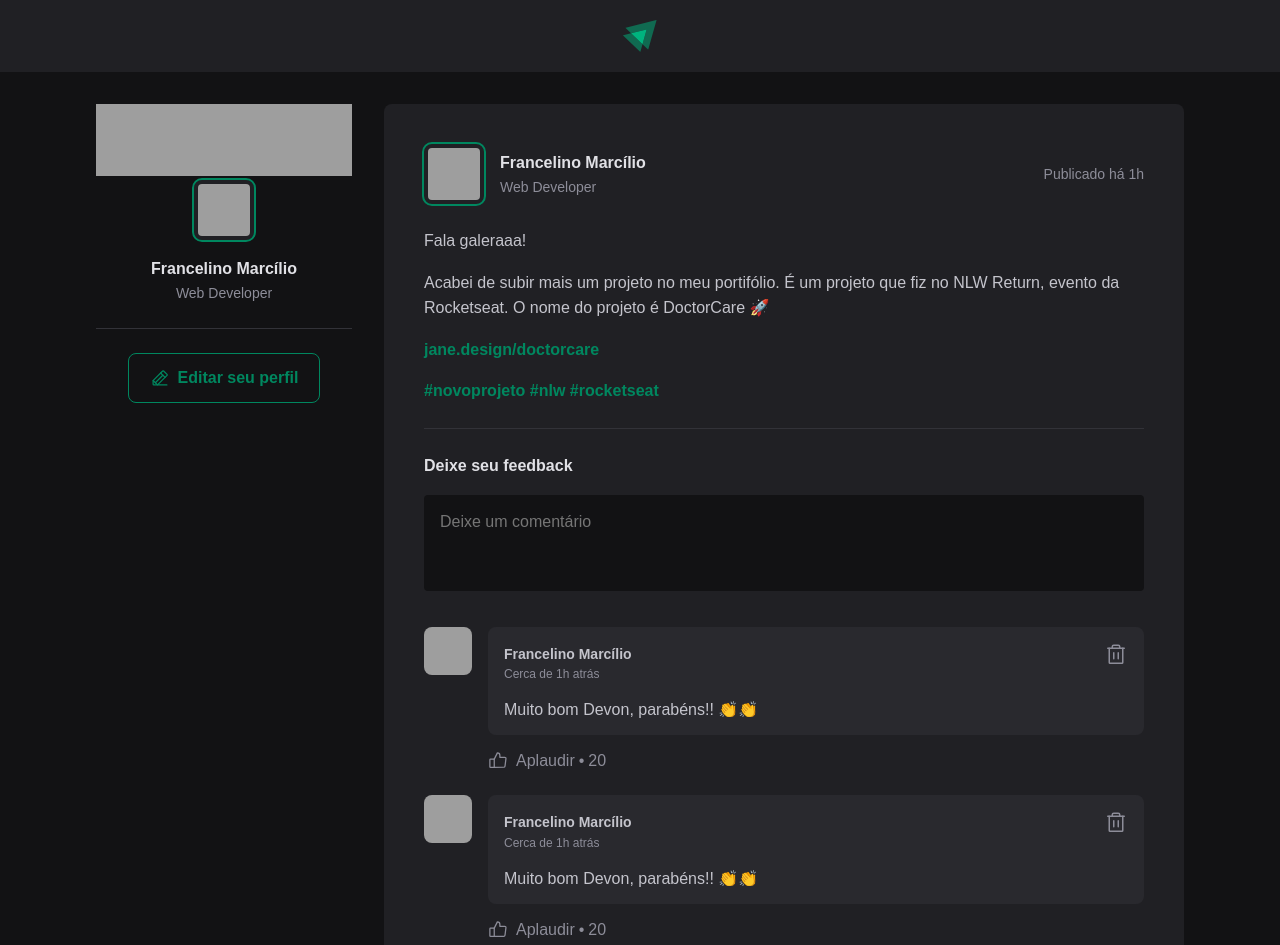
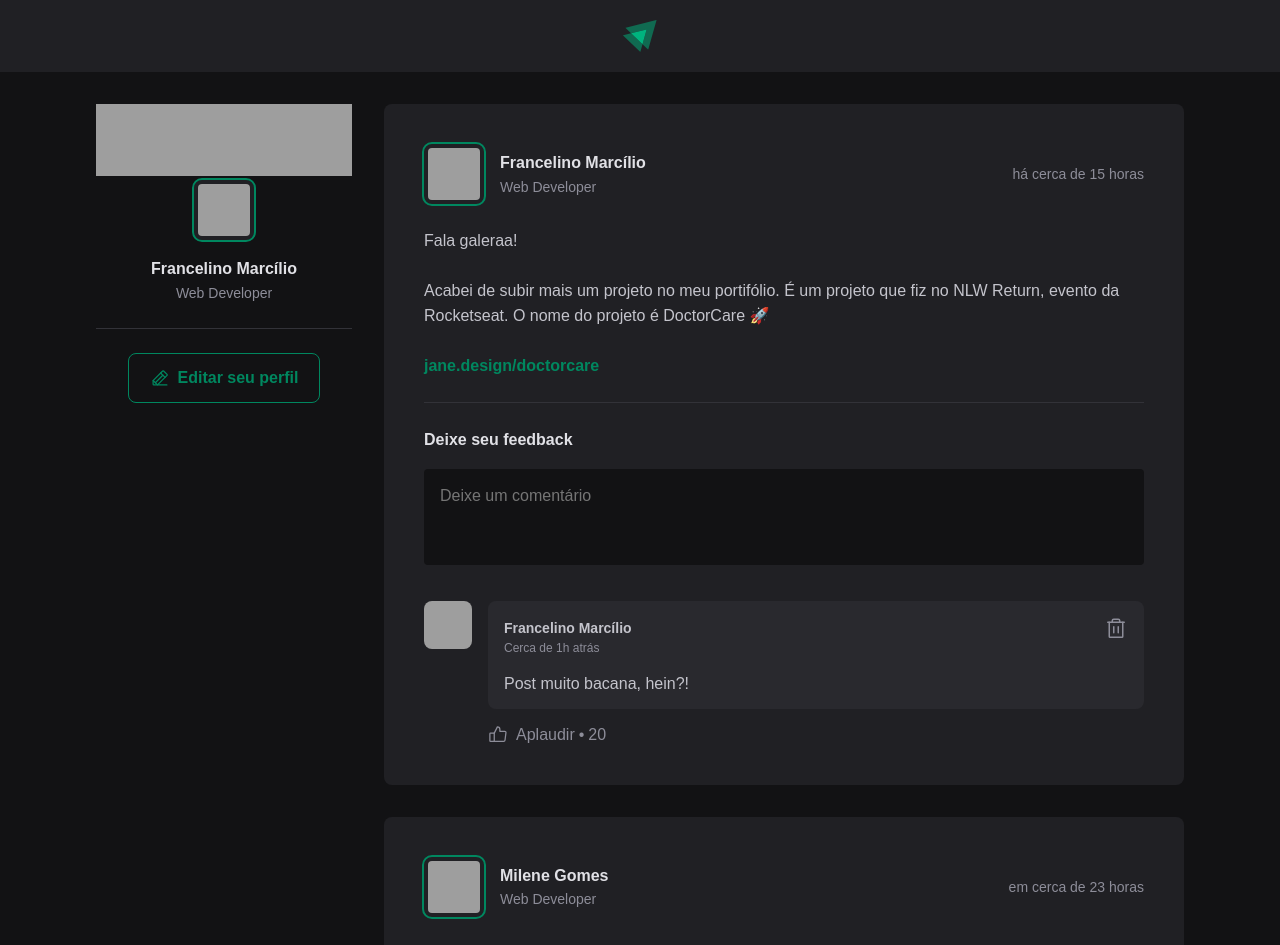
Before and after one commit to francelinom/ignite-feed, a React (Vite) app: page / in a window 1280 px wide. Shown: the top 945 px of the page. Built offline with nearby package versions, Linux system fonts and the light colour scheme; grey boxes are pictures that could not be loaded.

Commit message:
feat: comments

```diff
--- a/package.json
+++ b/package.json
@@ -10,6 +10,7 @@
     "preview": "vite preview"
   },
   "dependencies": {
+    "date-fns": "^4.1.0",
     "phosphor-react": "^1.4.1",
     "react": "^18.3.1",
     "react-dom": "^18.3.1"
--- a/src/App.jsx
+++ b/src/App.jsx
@@ -4,6 +4,45 @@ import { Post } from "./components/Post";
 
 import style from "./App.module.css";
 import "./index.css";
+
+const posts = [
+  {
+    id: 1,
+    author: {
+      avatarUrl: "https://github.com/francelinom.png",
+      name: "Francelino Marcílio",
+      role: "Web Developer",
+    },
+    content: [
+      { type: "paragraph", content: "Fala galeraa!" },
+      {
+        type: "paragraph",
+        content:
+          "Acabei de subir mais um projeto no meu portifólio. É um projeto que fiz no NLW Return, evento da Rocketseat. O nome do projeto é DoctorCare 🚀",
+      },
+      { type: "link", content: "jane.design/doctorcare" },
+    ],
+    publishedAt: new Date("2025-01-23 20:00:00"),
+  },
+  {
+    id: 2,
+    author: {
+      avatarUrl: "https://github.com/milenegomesdev.png",
+      name: "Milene Gomes",
+      role: "Web Developer",
+    },
+    content: [
+      { type: "paragraph", content: "Fala galeraa!" },
+      {
+        type: "paragraph",
+        content:
+          "Estou cursando Análise e desenvolvimento de sistemas na Estácio. É um projeto que fiz no NLW Return, evento da Rocketseat.🚀",
+      },
+      { type: "link", content: "jane.design/doctorcare" },
+    ],
+    publishedAt: new Date("2025-01-25 10:00:00"),
+  },
+];
 
 function App() {
   return (
@@ -13,8 +52,16 @@ function App() {
       <div className={style.wrapper}>
         <Sidebar />
         <main>
-          <Post author="Francelino Marcílio" content="Meu primeiro post" />
-          <Post author="Milene Gomes" content="Meu segundo post" />
+          {posts.map((post) => {
+            return (
+              <Post
+                key={post.id}
+                author={post.author}
+                content={post.content}
+                publishedAt={post.publishedAt}
+              />
+            );
+          })}
         </main>
       </div>
     </div>
--- a/src/components/Comment.jsx
+++ b/src/components/Comment.jsx
@@ -2,7 +2,7 @@ import { ThumbsUp, Trash } from "phosphor-react";
 import styles from "./Comment.module.css";
 import { Avatar } from "./Avatar";
 
-export function Comment() {
+export function Comment({ comment }) {
   return (
     <div className={styles.comment}>
       <Avatar hasBorder={false} src="https://github.com/francelinom.png" />
@@ -19,7 +19,7 @@ export function Comment() {
               <Trash size={24} />
             </button>
           </header>
-          <p>Muito bom Devon, parabéns!! 👏👏</p>
+          <p>{comment}</p>
         </div>
         <footer>
           <button>
--- a/src/components/Post.jsx
+++ b/src/components/Post.jsx
@@ -1,46 +1,82 @@
+import { format, formatDistanceToNow } from "date-fns";
+import { ptBR } from "date-fns/locale";
+
+import { useState } from "react";
+
 import { Avatar } from "./Avatar";
 import { Comment } from "./Comment";
+
 import styles from "./Post.module.css";
 
-export function Post() {
+export function Post({ author, publishedAt, content }) {
+  const [comments, setCommentts] = useState(["Post muito bacana, hein?!"]);
+  const [newCommentText, setNewCommentText] = useState("");
+
+  const publishedDateFormatted = format(
+    publishedAt,
+    "d 'de' LLLL 'às' HH:mm'h'",
+    {
+      locale: ptBR,
+    }
+  );
+
+  const publishedDateRelativeToNow = formatDistanceToNow(publishedAt, {
+    locale: ptBR,
+    addSuffix: true,
+  });
+
+  function handleCreateNewComment() {
+    event.preventDefault();
+
+    setCommentts([...comments, newCommentText]);
+    setNewCommentText("");
+  }
+
+  function handleNewCommentChange() {
+    setNewCommentText(event.target.value);
+  }
+
   return (
     <article className={styles.post}>
       <header>
         <div className={styles.author}>
-          <Avatar src="https://github.com/francelinom.png" />
+          <Avatar src={author.avatarUrl} />
           <div className={styles.authorInfo}>
-            <strong>Francelino Marcílio</strong>
-            <span>Web Developer</span>
+            <strong>{author.name}</strong>
+            <span>{author.role}</span>
           </div>
         </div>
 
-        <time title="24 de Janeiro de 2025" dateTime="2025-01-24 08:13:30">
-          Publicado há 1h
+        <time
+          title={publishedDateFormatted}
+          dateTime={publishedAt.toISOString()}
+        >
+          {publishedDateRelativeToNow}
         </time>
       </header>
 
-      <div className={styles.content}>
-        <p>Fala galeraaa!</p>
-        <p>
-          Acabei de subir mais um projeto no meu portifólio. É um projeto que
-          fiz no NLW Return, evento da Rocketseat. O nome do projeto é
-          DoctorCare 🚀
-        </p>
+      {content.map((line) => {
+        return (
+          <div className={styles.content} key={line.content}>
+            {line.type === "paragraph" && <p>{line.content}</p>}
+            {line.type === "link" && (
+              <p>
+                <a href={line.content}>{line.content}</a>
+              </p>
+            )}
+          </div>
+        );
+      })}
 
-        <p>
-          <a href="">jane.design/doctorcare</a>
-        </p>
-
-        <p>
-          <a href="">#novoprojeto</a> <a href="">#nlw</a>{" "}
-          <a href="">#rocketseat</a>
-        </p>
-      </div>
-
-      <form className={styles.commentForm}>
+      <form onSubmit={handleCreateNewComment} className={styles.commentForm}>
         <strong>Deixe seu feedback</strong>
 
-        <textarea placeholder="Deixe um comentário"></textarea>
+        <textarea
+          placeholder="Deixe um comentário"
+          name="comment"
+          value={newCommentText}
+          onChange={handleNewCommentChange}
+        ></textarea>
 
         <footer>
           <button type="submit">Publicar</button>
@@ -48,9 +84,9 @@ export function Post() {
       </form>
 
       <div className={styles.commentList}>
-        <Comment />
-        <Comment />
-        <Comment />
+        {comments.map((comment) => {
+          return <Comment key={comment} comment={comment} />;
+        })}
       </div>
     </article>
   );
```
